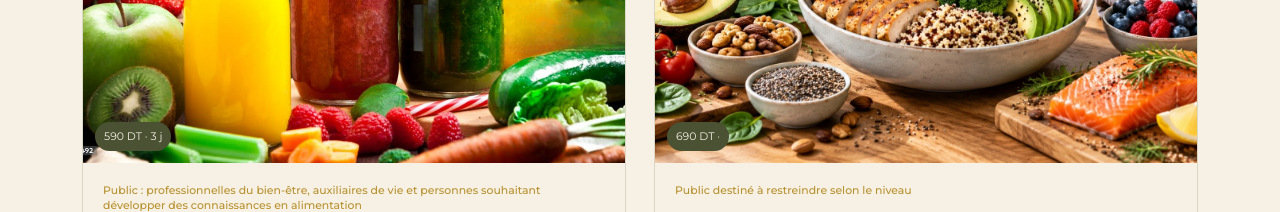
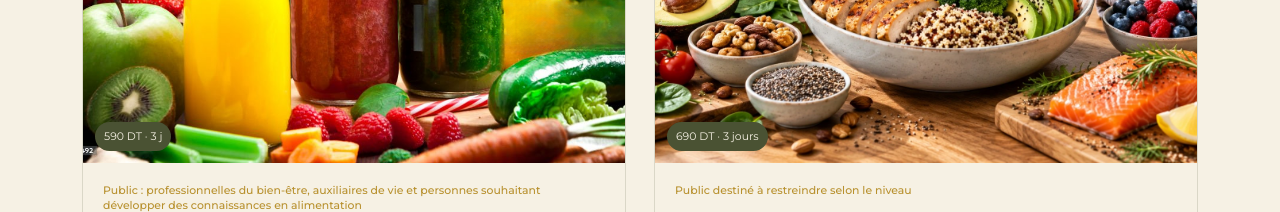
Before and after one commit to lindalindachaibi-ux/Essenti-Elle, a Next.js app: page /formations in a window 1280 px wide. Shown: the part 2520-2732 px from the top of the page. Built offline with nearby package versions, Linux system fonts and the light colour scheme.

Commit message:
changer prix , durée

```diff
--- a/app/formations/data.ts
+++ b/app/formations/data.ts
@@ -266,7 +266,7 @@ const formationsData: Formation[] = [
     category: "Soins infirmiers et accompagnement",
       title: "Sensibilisation à l'accompagnement quotidien de la personne âgée.",
       label: "Public déstiné :professionnelles de l'accompagnement et personnes souhaitant développer des compétences en soins aux personnes âgées",
-      duration: "Parcours long",
+      duration: "3 jours",
       price:" 790 DT",
       image: "/Auxiliaire de vie.png",
       description: "Programme de sensibilisation à l'accompagnement quotidien de la personne âgée, avec une approche pratique sur l'autonomie, le confort, la sécurité et le respect de la dignité.",
@@ -291,7 +291,7 @@ const formationsData: Formation[] = [
 category: "Nutrition générale et professionnelle",
 title: " Nutrition & Sport ",
 label: "Public destiné à restreindre selon le niveau",
-duration: "",
+duration: "3 jours",
 price: "690 DT",
 image: "/Nutrition-sport.webp",
 description: "Nutrition appliquée à la performance sportive, à la récupération et à l’équilibre nutritionnel",
@@ -316,7 +316,7 @@ format: [
         category: "Soins infirmiers et accompagnement",
         title: "Hygiène, prévention et environnement sanitaire : connaissances générales (Environement soins)",
         label: "Techniques fondamentales d'accompagnement et environnement de soins",
-        duration: "3 j / 24 h",
+        duration: "3 j ",
         price: "690 DT",
         image: "/environnement-sanitaire.png",
         description: "Techniques fondamentales d'accompagnement et environnement de soins.",
@@ -339,7 +339,7 @@ format: [
         category: "Soins infirmiers et accompagnement",
         title: "Hygiène, prévention et environnement sanitaire : connaissances générales (Soins pour professionnels)",
         label: "Perfectionnement professionnel aux techniques de soins",
-        duration: "3 j / 24 h",
+        duration: "3 j ",
         price: "790 DT",
         image: "/si.png",
         description: "Perfectionnement professionnel aux techniques de soins.",
@@ -362,7 +362,7 @@ format: [
       title: "Drainage ",
       label: "Drainage · Détente · Bien-être",
       duration: "3 jours",
-      price: "990 DT",
+      price: "590 DT",
       image: "/massage lymphatique.png",
       description: "Techniques manuelles de drainage à visée de bien-être et esthétique.",
       summary: "Le massage lymphatique aide à relancer le drainage naturel du corps, favoriser l'élimination des toxines et retrouver une sensation de légèreté, de confort et d'équilibre.",
```
